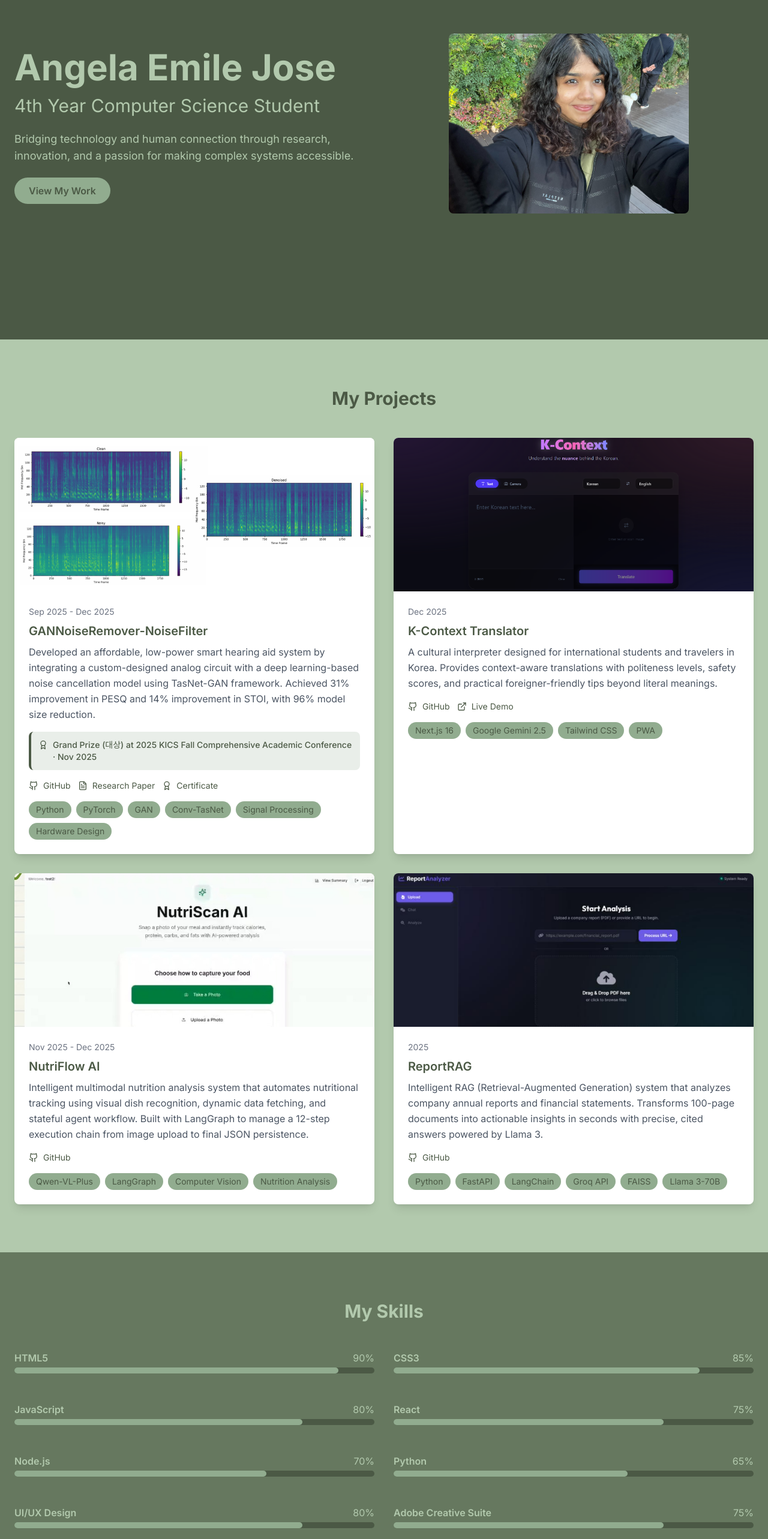
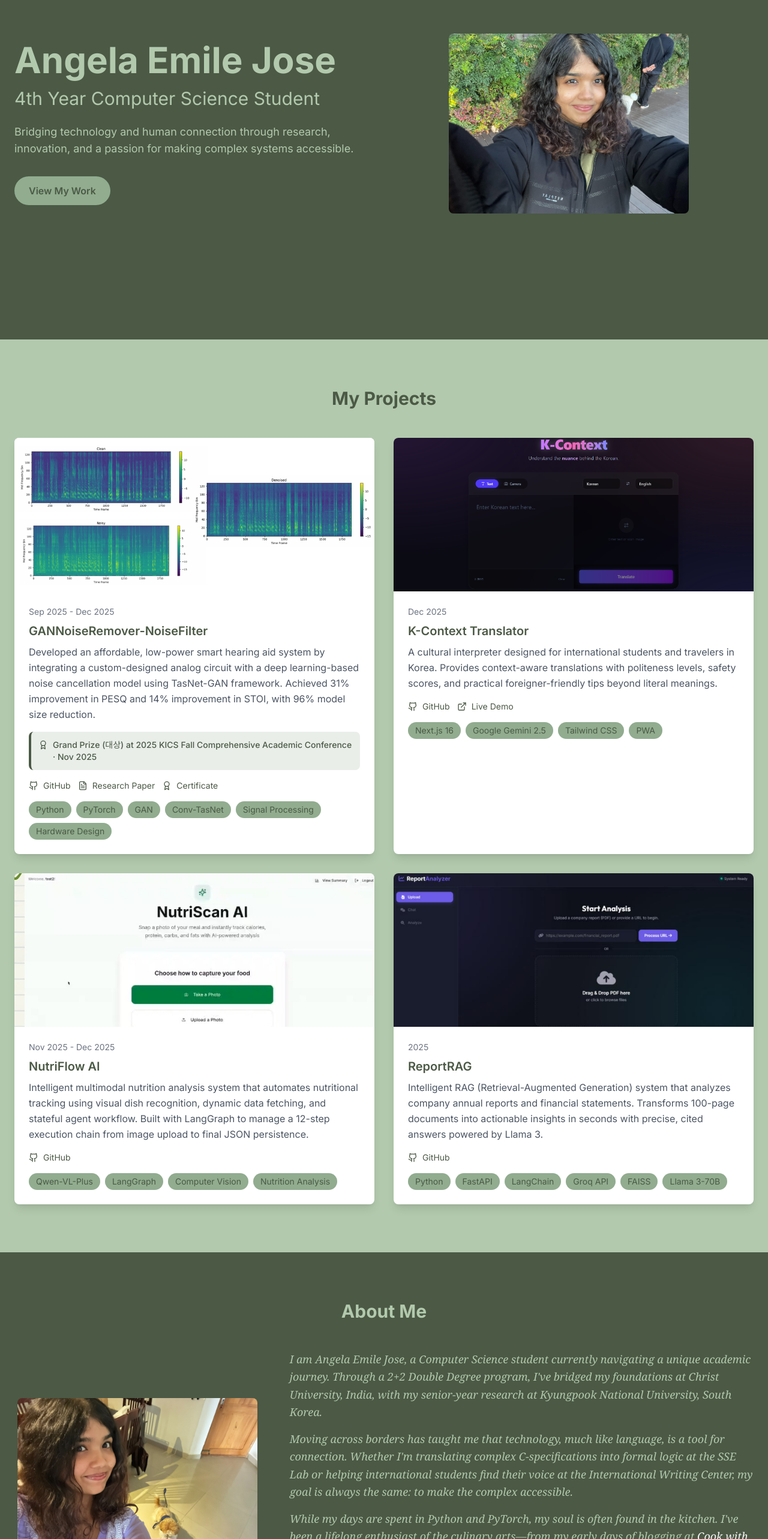
Before and after one commit to AngelaEmileJose/Personal-Portfolio, a Next.js app: page / in a window 1280 px wide. Shown: the part 234-2800 px from the top of the page at 60% size. Built offline with nearby package versions, Linux system fonts and the light colour scheme.

Commit message:
Remove Skills section and add smooth Framer Motion animations to all components

```diff
--- a/app/components/About.tsx
+++ b/app/components/About.tsx
@@ -1,12 +1,29 @@
+"use client"
+
 import Image from "next/image"
+import { motion } from "framer-motion"
 
 export default function About() {
   return (
     <section id="about" className="py-20 bg-primary text-quaternary">
       <div className="container mx-auto px-6">
-        <h2 className="text-3xl font-bold mb-12 text-center">About Me</h2>
+        <motion.h2
+          className="text-3xl font-bold mb-12 text-center"
+          initial={{ opacity: 0, y: 30 }}
+          whileInView={{ opacity: 1, y: 0 }}
+          transition={{ duration: 0.6 }}
+          viewport={{ once: true }}
+        >
+          About Me
+        </motion.h2>
         <div className="md:flex md:items-center">
-          <div className="md:w-1/3 mb-8 md:mb-0">
+          <motion.div
+            className="md:w-1/3 mb-8 md:mb-0"
+            initial={{ opacity: 0, x: -50 }}
+            whileInView={{ opacity: 1, x: 0 }}
+            transition={{ duration: 0.6 }}
+            viewport={{ once: true }}
+          >
             <Image
               src="/about-photo.jpg"
               alt="Angela Emile Jose"
@@ -14,8 +31,14 @@ export default function About() {
               height={400}
               className="rounded-lg mx-auto object-cover"
             />
-          </div>
-          <div className="md:w-2/3 md:pl-12">
+          </motion.div>
+          <motion.div
+            className="md:w-2/3 md:pl-12"
+            initial={{ opacity: 0, x: 50 }}
+            whileInView={{ opacity: 1, x: 0 }}
+            transition={{ duration: 0.6, delay: 0.2 }}
+            viewport={{ once: true }}
+          >
             <p className="mb-4 font-serif italic text-lg leading-relaxed">
               I am Angela Emile Jose, a Computer Science student currently navigating a unique academic journey. Through
               a 2+2 Double Degree program, I've bridged my foundations at Christ University, India, with my senior-year
@@ -54,9 +77,9 @@ export default function About() {
               </a>
               .
             </p>
-          </div>
+          </motion.div>
         </div>
       </div>
-    </section>
+    </section >
   )
 }
--- a/app/components/Header.tsx
+++ b/app/components/Header.tsx
@@ -1,9 +1,10 @@
 "use client"
 import { useEffect } from "react"
+import { motion } from "framer-motion"
 
 export default function Header() {
   useEffect(() => {
-    const smoothScroll = (e: MouseEvent) => {
+    const smoothScroll = (e: Event) => {
       const target = e.target as HTMLAnchorElement
       if (target.hash) {
         e.preventDefault()
@@ -25,7 +26,12 @@ export default function Header() {
   }, [])
 
   return (
-    <header className="fixed top-0 left-0 right-0 z-50 bg-primary bg-opacity-90 text-quaternary">
+    <motion.header
+      className="fixed top-0 left-0 right-0 z-50 bg-primary bg-opacity-90 text-quaternary"
+      initial={{ y: -100, opacity: 0 }}
+      animate={{ y: 0, opacity: 1 }}
+      transition={{ duration: 0.6, ease: "easeOut" }}
+    >
       <nav className="container mx-auto px-6 py-4">
         <ul className="flex justify-center space-x-8">
           <li>
@@ -36,11 +42,6 @@ export default function Header() {
           <li>
             <a href="#projects" className="hover:text-tertiary transition-colors">
               Projects
-            </a>
-          </li>
-          <li>
-            <a href="#skills" className="hover:text-tertiary transition-colors">
-              Skills
             </a>
           </li>
           <li>
@@ -76,6 +77,6 @@ export default function Header() {
           </li>
         </ul>
       </nav>
-    </header>
+    </motion.header>
   )
 }
--- a/app/components/Hero.tsx
+++ b/app/components/Hero.tsx
@@ -1,24 +1,61 @@
+"use client"
+
 import Image from "next/image"
+import { motion } from "framer-motion"
 
 export default function Hero() {
   return (
     <section id="hero" className="min-h-screen flex items-center justify-center bg-primary text-quaternary pt-20">
       <div className="container mx-auto px-6 py-24 md:flex md:items-center">
-        <div className="md:w-1/2">
-          <h1 className="text-4xl md:text-6xl font-bold mb-4">Angela Emile Jose</h1>
-          <h2 className="text-2xl md:text-3xl mb-6">4th Year Computer Science Student</h2>
-          <p className="text-lg mb-8">
+        <motion.div
+          className="md:w-1/2"
+          initial={{ opacity: 0, y: 50 }}
+          animate={{ opacity: 1, y: 0 }}
+          transition={{ duration: 0.8, ease: "easeOut" }}
+        >
+          <motion.h1
+            className="text-4xl md:text-6xl font-bold mb-4"
+            initial={{ opacity: 0, y: 30 }}
+            animate={{ opacity: 1, y: 0 }}
+            transition={{ duration: 0.8, delay: 0.2, ease: "easeOut" }}
+          >
+            Angela Emile Jose
+          </motion.h1>
+          <motion.h2
+            className="text-2xl md:text-3xl mb-6"
+            initial={{ opacity: 0, y: 30 }}
+            animate={{ opacity: 1, y: 0 }}
+            transition={{ duration: 0.8, delay: 0.3, ease: "easeOut" }}
+          >
+            4th Year Computer Science Student
+          </motion.h2>
+          <motion.p
+            className="text-lg mb-8"
+            initial={{ opacity: 0, y: 30 }}
+            animate={{ opacity: 1, y: 0 }}
+            transition={{ duration: 0.8, delay: 0.4, ease: "easeOut" }}
+          >
             Bridging technology and human connection through research, innovation, and a passion for making complex
             systems accessible.
-          </p>
-          <a
+          </motion.p>
+          <motion.a
             href="#projects"
-            className="bg-tertiary text-primary px-6 py-3 rounded-full font-semibold hover:bg-secondary transition-colors"
+            className="inline-block bg-tertiary text-primary px-6 py-3 rounded-full font-semibold hover:bg-secondary transition-colors"
+            initial={{ opacity: 0, scale: 0.8 }}
+            animate={{ opacity: 1, scale: 1 }}
+            transition={{ duration: 0.5, delay: 0.6, ease: "easeOut" }}
+            whileHover={{ scale: 1.05 }}
+            whileTap={{ scale: 0.95 }}
           >
             View My Work
-          </a>
-        </div>
-        <div className="md:w-1/2 mt-12 md:mt-0">
+          </motion.a>
+        </motion.div>
+        <motion.div
+          className="md:w-1/2 mt-12 md:mt-0"
+          initial={{ opacity: 0, scale: 0.8 }}
+          animate={{ opacity: 1, scale: 1 }}
+          transition={{ duration: 0.8, delay: 0.3, ease: "easeOut" }}
+        >
           <Image
             src="/hero-photo.jpg"
             alt="Angela Emile Jose"
@@ -27,7 +64,7 @@ export default function Hero() {
             className="rounded-lg mx-auto object-cover"
             priority
           />
-        </div>
+        </motion.div>
       </div>
     </section>
   )
--- a/app/components/Hobbies.tsx
+++ b/app/components/Hobbies.tsx
@@ -2,6 +2,7 @@
 
 import { useState } from "react"
 import { X } from "lucide-react"
+import { motion } from "framer-motion"
 
 interface HobbyGallery {
   title: string
@@ -16,7 +17,7 @@ interface HobbyGallery {
   }
   blogLink?: string
   gallery?: {
-    images: string[]
+    images?: string[]
     videos?: { title: string; url: string; description?: string }[]
   }
 }
@@ -269,13 +270,27 @@ export default function Hobbies() {
   return (
     <section id="hobbies" className="py-20 bg-tertiary">
       <div className="container mx-auto px-6">
-        <h2 className="text-3xl font-bold mb-12 text-center text-primary">My Hobbies</h2>
+        <motion.h2
+          className="text-3xl font-bold mb-12 text-center text-primary"
+          initial={{ opacity: 0, y: 30 }}
+          whileInView={{ opacity: 1, y: 0 }}
+          transition={{ duration: 0.6 }}
+          viewport={{ once: true }}
+        >
+          My Hobbies
+        </motion.h2>
         <div className="grid grid-cols-1 md:grid-cols-2 gap-8">
           {hobbies.map((hobby, index) => (
-            <button
+            <motion.button
               key={index}
               onClick={() => setSelectedHobby(hobby)}
               className="bg-white rounded-lg shadow-lg overflow-hidden group text-left hover:shadow-xl transition cursor-pointer"
+              initial={{ opacity: 0, y: 50 }}
+              whileInView={{ opacity: 1, y: 0 }}
+              transition={{ duration: 0.5, delay: index * 0.15 }}
+              viewport={{ once: true }}
+              whileHover={{ scale: 1.03 }}
+              whileTap={{ scale: 0.98 }}
             >
               <div className="relative h-64 overflow-hidden">
                 <img
@@ -297,7 +312,7 @@ export default function Hobbies() {
                 )}
                 {!hobby.blogLink && <p className="text-sm text-accent mt-3 font-semibold">Click to view gallery →</p>}
               </div>
-            </button>
+            </motion.button>
           ))}
         </div>
       </div>
--- a/app/components/Skills.tsx
+++ /dev/null
@@ -1,33 +0,0 @@
-const skills = [
-  { name: "HTML5", level: 90 },
-  { name: "CSS3", level: 85 },
-  { name: "JavaScript", level: 80 },
-  { name: "React", level: 75 },
-  { name: "Node.js", level: 70 },
-  { name: "Python", level: 65 },
-  { name: "UI/UX Design", level: 80 },
-  { name: "Adobe Creative Suite", level: 75 },
-]
-
-export default function Skills() {
-  return (
-    <section id="skills" className="py-20 bg-secondary text-quaternary">
-      <div className="container mx-auto px-6">
-        <h2 className="text-3xl font-bold mb-12 text-center">My Skills</h2>
-        <div className="grid grid-cols-1 md:grid-cols-2 gap-8">
-          {skills.map((skill, index) => (
-            <div key={index} className="mb-4">
-              <div className="flex justify-between mb-1">
-                <span className="font-semibold">{skill.name}</span>
-                <span>{skill.level}%</span>
-              </div>
-              <div className="w-full bg-primary rounded-full h-2.5">
-                <div className="bg-tertiary h-2.5 rounded-full" style={{ width: `${skill.level}%` }}></div>
-              </div>
-            </div>
-          ))}
-        </div>
-      </div>
-    </section>
-  )
-}
--- a/app/components/WorkExperience.tsx
+++ b/app/components/WorkExperience.tsx
@@ -1,4 +1,7 @@
+"use client"
+
 import { Calendar, MapPin, Award } from "lucide-react"
+import { motion } from "framer-motion"
 
 export default function WorkExperience() {
   const experiences = [
@@ -76,12 +79,25 @@ export default function WorkExperience() {
   return (
     <section id="experience" className="py-20 bg-secondary">
       <div className="container mx-auto px-6">
-        <h2 className="text-4xl font-bold mb-12 text-center text-primary">Work Experience</h2>
+        <motion.h2
+          className="text-4xl font-bold mb-12 text-center text-primary"
+          initial={{ opacity: 0, y: 30 }}
+          whileInView={{ opacity: 1, y: 0 }}
+          transition={{ duration: 0.6 }}
+          viewport={{ once: true }}
+        >
+          Work Experience
+        </motion.h2>
         <div className="max-w-4xl mx-auto space-y-8">
           {experiences.map((exp, index) => (
-            <div
+            <motion.div
               key={index}
               className="bg-quaternary rounded-lg p-6 shadow-lg hover:shadow-xl transition-shadow border-l-4 border-accent"
+              initial={{ opacity: 0, y: 50 }}
+              whileInView={{ opacity: 1, y: 0 }}
+              transition={{ duration: 0.5, delay: index * 0.1 }}
+              viewport={{ once: true }}
+              whileHover={{ scale: 1.02 }}
             >
               <div className="flex flex-col md:flex-row md:items-start md:justify-between mb-4">
                 <div className="flex-1">
@@ -130,7 +146,7 @@ export default function WorkExperience() {
                   )}
                 </div>
               )}
-            </div>
+            </motion.div>
           ))}
         </div>
       </div>
--- a/app/page.tsx
+++ b/app/page.tsx
@@ -1,7 +1,6 @@
 import Header from "./components/Header"
 import Hero from "./components/Hero"
 import Projects from "./components/Projects"
-import Skills from "./components/Skills"
 import About from "./components/About"
 import WorkExperience from "./components/WorkExperience"
 import Hobbies from "./components/Hobbies"
@@ -15,7 +14,6 @@ export default function Home() {
       <main>
         <Hero />
         <Projects />
-        <Skills />
         <About />
         <WorkExperience />
         <Hobbies />
```
Also changed, not shown: app/components/Contact.tsx (+31 -7 lines).
